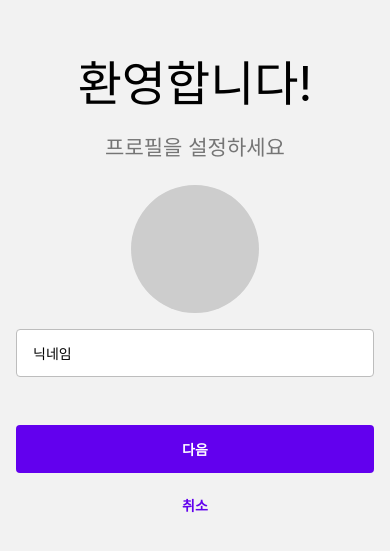
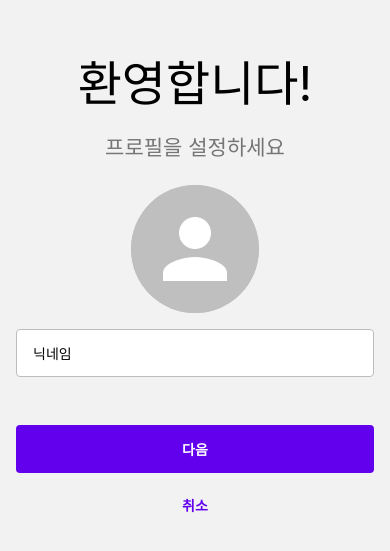
Before and after one commit to CaptLWM/RN_publicGallery2, a React Native app: screen /Welcome in a window 390 px wide. Shown: the part 135-686 px from the top of the page. Built offline with nearby package versions, Linux system fonts and the light colour scheme; what @react-native-firebase/firestore would draw is missing.

Commit message:
RN 8.5.1

```diff
--- a/components/SetupProfile.js
+++ b/components/SetupProfile.js
@@ -1,6 +1,7 @@
 import {useNavigation, useRoute} from '@react-navigation/native';
 import React from 'react';
-import {StyleSheet, View} from 'react-native';
+import {Image, Platform, Pressable, StyleSheet, View} from 'react-native';
+import {launchImageLibrary} from 'react-native-image-picker';
 import {useUserContext} from '../contexts/UserContext';
 import {signOut} from '../lib/auth';
 import {createUser} from '../lib/users';
@@ -12,6 +13,7 @@
   console.log(displayName, '????');
   const navigation = useNavigation();
   const {setUser} = useUserContext();
+  const [response, setResponse] = React.useState(null);
 
   const {params} = useRoute();
   const {uid} = params || {};
@@ -31,9 +33,36 @@
     navigation.goBack();
   };
 
+  const onSelectImage = () => {
+    launchImageLibrary(
+      {
+        mediaType: 'photo',
+        maxWidth: 512,
+        maxHeight: 512,
+        includeBase64: Platform.OS === 'android',
+      },
+      res => {
+        if (res.didCancel) {
+          //취소했을 경우
+          return;
+        }
+        setResponse(res);
+      },
+    );
+  };
+
   return (
     <View style={styles.block}>
-      <View style={styles.circle} />
+      <Pressable onPress={onSelectImage}>
+        <Image
+          style={styles.circle}
+          source={
+            response
+              ? {uri: response?.assets[0]?.uri}
+              : require('../assets/user.png') // 기본이미지 설정
+          }
+        />
+      </Pressable>
       <View style={styles.form}>
         <BorderedInput
           placeholder="닉네임"
--- a/package.json
+++ b/package.json
@@ -20,6 +20,7 @@
     "prettier-cli": "^0.1.0",
     "react": "17.0.2",
     "react-native": "0.65.0",
+    "react-native-image-picker": "^4.10.0",
     "react-native-safe-area-context": "^4.3.3",
     "react-native-screens": "^3.17.0",
     "react-native-vector-icons": "^9.2.0"
```
Also changed, not shown: assets/user.png (added), 4 other files (tests, documents, lock files or other folders).
